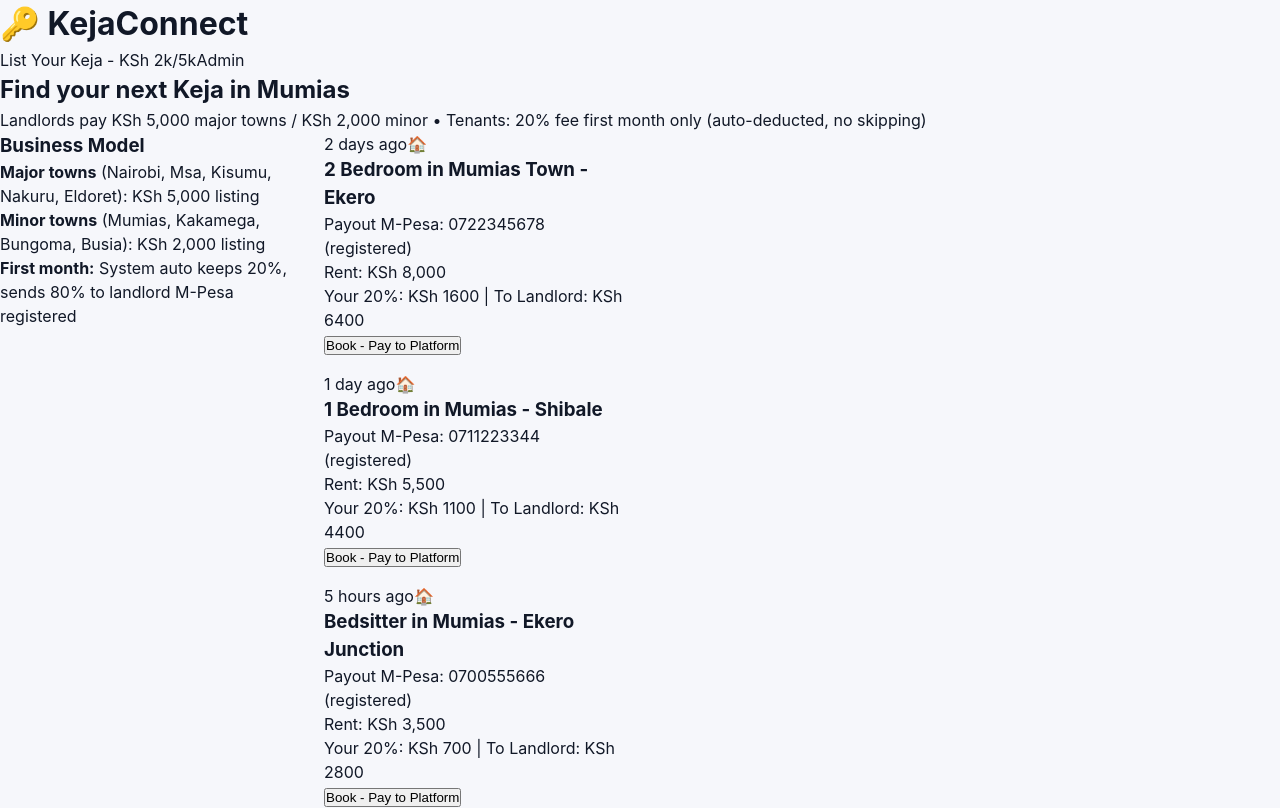
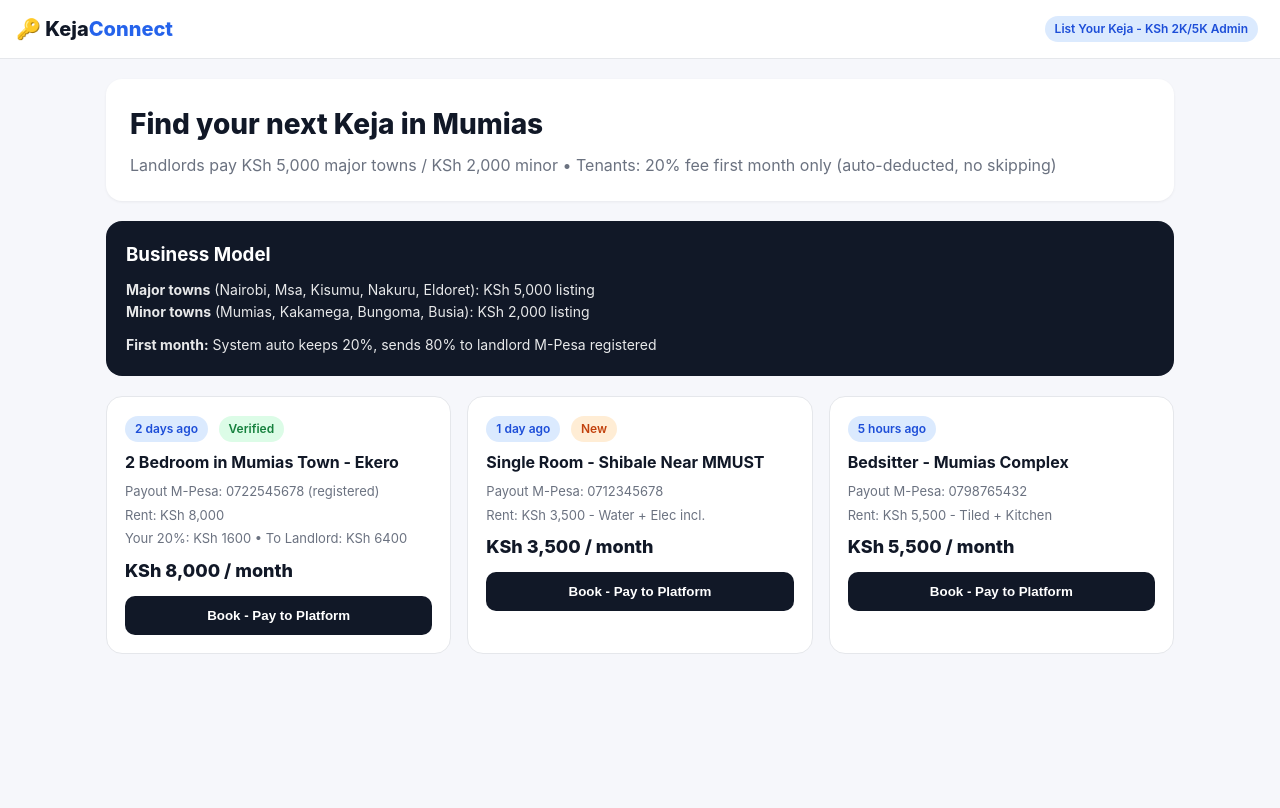
Before and after one commit to muhsinswaleh69-max/KejaConnect, a Next.js app: page / in a window 1280 px wide. Built offline with nearby package versions, Linux system fonts and the light colour scheme.

Commit message:
Refactor Page component to Home and simplify code

```diff
--- a/app/page.tsx
+++ b/app/page.tsx
@@ -1,87 +1,54 @@
-'use client'
-import { useState, useEffect } from 'react'
+export default function Home() {
+  return (
+    <>
+      <div className="header">
+        <div className="logo">🔑 Keja<span>Connect</span></div>
+        <div style={{fontSize:'12px'}} className="badge badge-blue">List Your Keja - KSh 2K/5K Admin</div>
+      </div>
 
-type Property = { id: number; title: string; location: string; rent: number; units: number; posted: string; amenities: string[]; demand: string; landlordMpesa: string }
-
-const PROPERTIES: Property[] = [
-  { id: 1, title: '2 Bedroom in Mumias Town - Ekero', location: 'Ekero', rent: 8000, units: 3, posted: '2 days ago', amenities: ['Water','WiFi','Tiled'], demand: 'High demand', landlordMpesa: '0722345678' },
-  { id: 2, title: '1 Bedroom in Mumias - Shibale', location: 'Shibale', rent: 5500, units: 5, posted: '1 day ago', amenities: ['Water','Tiled'], demand: 'New', landlordMpesa: '0711223344' },
-  { id: 3, title: 'Bedsitter in Mumias - Ekero Junction', location: 'Ekero', rent: 3500, units: 2, posted: '5 hours ago', amenities: ['Water','Electricity'], demand: 'High demand', landlordMpesa: '0700555666' },
-]
-
-export default function Page() {
-  const [refCode, setRefCode] = useState('')
-  const [selected, setSelected] = useState<Property | null>(null)
-
-  useEffect(() => {
-    const params = new URLSearchParams(window.location.search)
-    setRefCode(params.get('ref') || '')
-  }, [])
-
-  return (
-    <div className="min-h-screen bg-[#eef6ff] p-2 md:p-6">
-      <div className="max-w-[1400px] mx-auto bg-white rounded-xl shadow-sm overflow-hidden">
-        <div className="flex justify-between items-center px-6 py-4 border-b">
-          <h1 className="text-2xl font-bold text-[#0f2a5a]">🔑 KejaConnect</h1>
-          <div className="flex gap-3">
-            <a href="/landlord" className="bg-[#0f2a5a] text-white px-4 py-1.5 rounded-full text-xs font-bold">List Your Keja - KSh 2k/5k</a>
-            <a href="/admin" className="border px-4 py-1.5 rounded-full text-xs font-bold">Admin</a>
-          </div>
+      <div className="container">
+        <div className="hero">
+          <h1>Find your next Keja in Mumias</h1>
+          <p>Landlords pay KSh 5,000 major towns / KSh 2,000 minor • Tenants: 20% fee first month only (auto-deducted, no skipping)</p>
         </div>
 
-        <div className="bg-[#f4f8ff] mx-4 mt-4 p-4 rounded-xl">
-          <h2 className="text-xl font-bold text-[#0f2a5a]">{refCode? `${refCode} invited you to find your next Keja` : 'Find your next Keja in Mumias'}</h2>
-          <p className="text-sm text-gray-600">Landlords pay KSh 5,000 major towns / KSh 2,000 minor • Tenants: 20% fee first month only (auto-deducted, no skipping)</p>
+        <div className="model-box">
+          <h3>Business Model</h3>
+          <p><b>Major towns</b> (Nairobi, Msa, Kisumu, Nakuru, Eldoret): KSh 5,000 listing</p>
+          <p><b>Minor towns</b> (Mumias, Kakamega, Bungoma, Busia): KSh 2,000 listing</p>
+          <p style={{marginTop:'10px'}}><b>First month:</b> System auto keeps 20%, sends 80% to landlord M-Pesa registered</p>
         </div>
 
-        <div className="grid grid-cols-1 md:grid-cols-4 gap-6 p-4">
-          <div className="bg-white border rounded-xl p-5 h-fit">
-            <h3 className="font-bold">Business Model</h3>
-            <div className="text-xs mt-3 space-y-2 bg-blue-50 p-3 rounded">
-              <p><b>Major towns</b> (Nairobi, Msa, Kisumu, Nakuru, Eldoret): KSh 5,000 listing</p>
-              <p><b>Minor towns</b> (Mumias, Kakamega, Bungoma, Busia): KSh 2,000 listing</p>
-              <p className="border-t pt-2"><b>First month:</b> System auto keeps 20%, sends 80% to landlord M-Pesa registered</p>
-            </div>
+        <div className="grid">
+          <div className="card">
+            <div><span className="badge badge-blue">2 days ago</span> <span className="badge badge-green">Verified</span></div>
+            <h3>2 Bedroom in Mumias Town - Ekero</h3>
+            <div className="meta">Payout M-Pesa: 0722545678 (registered)</div>
+            <div className="meta">Rent: KSh 8,000</div>
+            <div className="meta">Your 20%: KSh 1600 • To Landlord: KSh 6400</div>
+            <div className="price">KSh 8,000 / month</div>
+            <button className="btn">Book - Pay to Platform</button>
           </div>
 
-          <div className="md:col-span-3 grid grid-cols-1 md:grid-cols-3 gap-4">
-            {PROPERTIES.map((p) => {
-              const fee = Math.round(p.rent * 0.2)
-              const payout = Math.round(p.rent * 0.8)
-              return (
-                <div key={p.id} className="border rounded-xl overflow-hidden">
-                  <div className="h-32 bg-gray-100 flex items-center justify-center text-xs relative">
-                    <span className="absolute top-2 left-2 bg-white text-[10px] px-2 py-1 rounded-full border">{p.posted}</span>
-                    🏠
-                  </div>
-                  <div className="p-4">
-                    <h3 className="font-bold text-sm">{p.title}</h3>
-                    <p className="text-[11px] text-gray-500">Payout M-Pesa: {p.landlordMpesa} (registered)</p>
-                    <p className="font-bold text-sm mt-2">Rent: KSh {p.rent.toLocaleString()}</p>
-                    <p className="text-[10px] text-blue-600">Your 20%: KSh {fee} | To Landlord: KSh {payout}</p>
-                    <button onClick={() => setSelected(p)} className="w-full bg-blue-600 text-white rounded-lg py-2 mt-3 text-sm font-bold">Book - Pay to Platform</button>
-                  </div>
-                </div>
-              )
-            })}
+          <div className="card">
+            <div><span className="badge badge-blue">1 day ago</span> <span className="badge badge-orange">New</span></div>
+            <h3>Single Room - Shibale Near MMUST</h3>
+            <div className="meta">Payout M-Pesa: 0712345678</div>
+            <div className="meta">Rent: KSh 3,500 - Water + Elec incl.</div>
+            <div className="price">KSh 3,500 / month</div>
+            <button className="btn">Book - Pay to Platform</button>
+          </div>
+
+          <div className="card">
+            <div><span className="badge badge-blue">5 hours ago</span></div>
+            <h3>Bedsitter - Mumias Complex</h3>
+            <div className="meta">Payout M-Pesa: 0798765432</div>
+            <div className="meta">Rent: KSh 5,500 - Tiled + Kitchen</div>
+            <div className="price">KSh 5,500 / month</div>
+            <button className="btn">Book - Pay to Platform</button>
           </div>
         </div>
       </div>
-
-      {selected && (
-        <div className="fixed inset-0 bg-black/50 flex items-center justify-center p-4 z-50">
-          <div className="bg-white rounded-xl p-6 max-w-sm w-full">
-            <h3 className="font-bold">{selected.title}</h3>
-            <div className="mt-3 text-sm bg-gray-50 p-3 rounded">
-              <div className="flex justify-between"><span>Tenant pays (to YOU):</span><b>KSh {selected.rent}</b></div>
-              <div className="flex justify-between text-blue-600"><span>Your commission (20%):</span><b>KSh {Math.round(selected.rent * 0.2)}</b></div>
-              <div className="flex justify-between text-green-600"><span>Auto-send to {selected.landlordMpesa}:</span><b>KSh {Math.round(selected.rent * 0.8)}</b></div>
-              <p className="text-[10px] text-gray-500 mt-2">Anti-skip: Money goes to platform Paybill first, then 80% released to landlord's registered M-Pesa. Landlord cannot skip.</p>
-            </div>
-            <button onClick={() => setSelected(null)} className="w-full border rounded-lg py-2 mt-4">Close</button>
-          </div>
-        </div>
-      )}
-    </div>
+    </>
   )
 }
```
